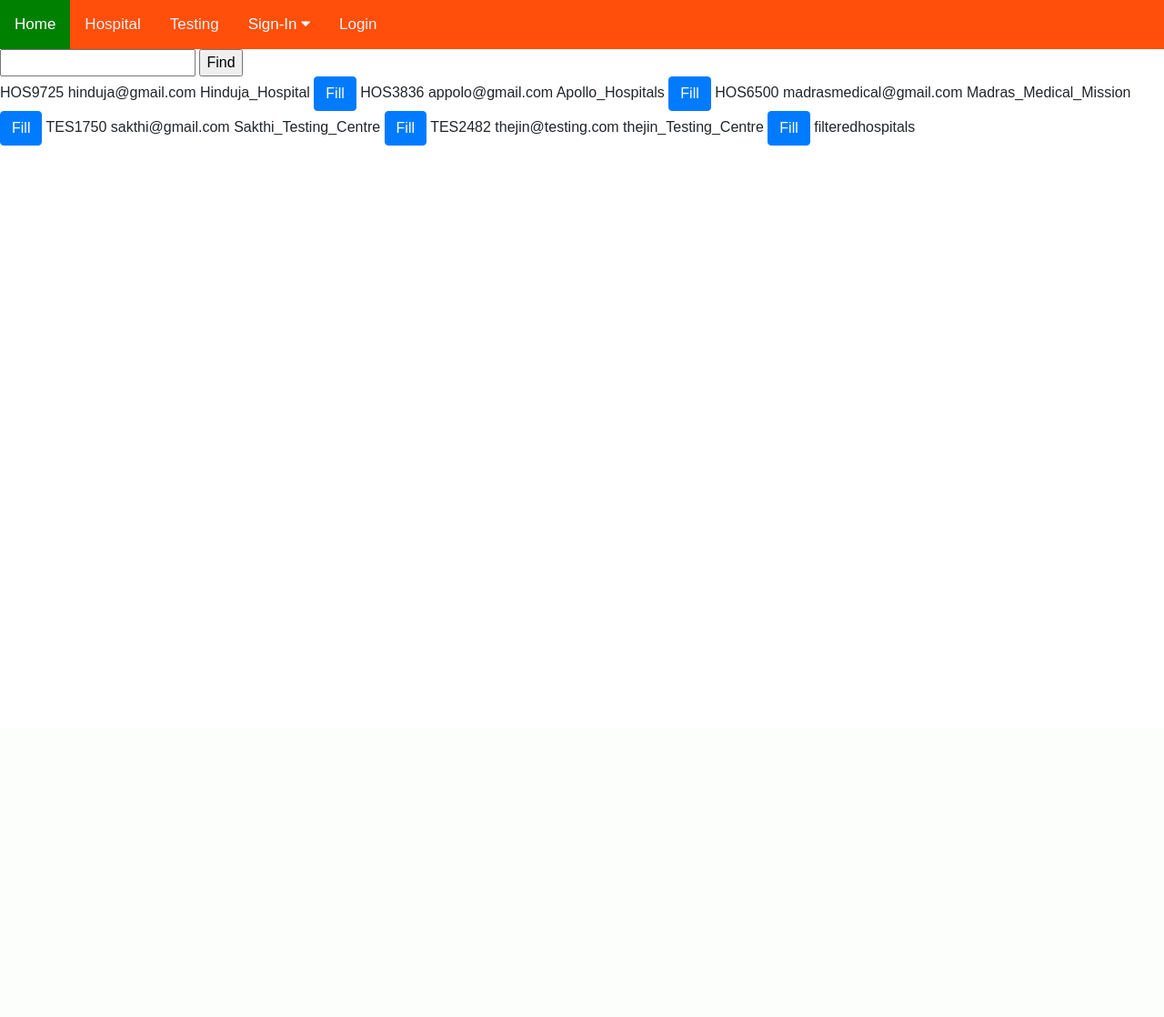
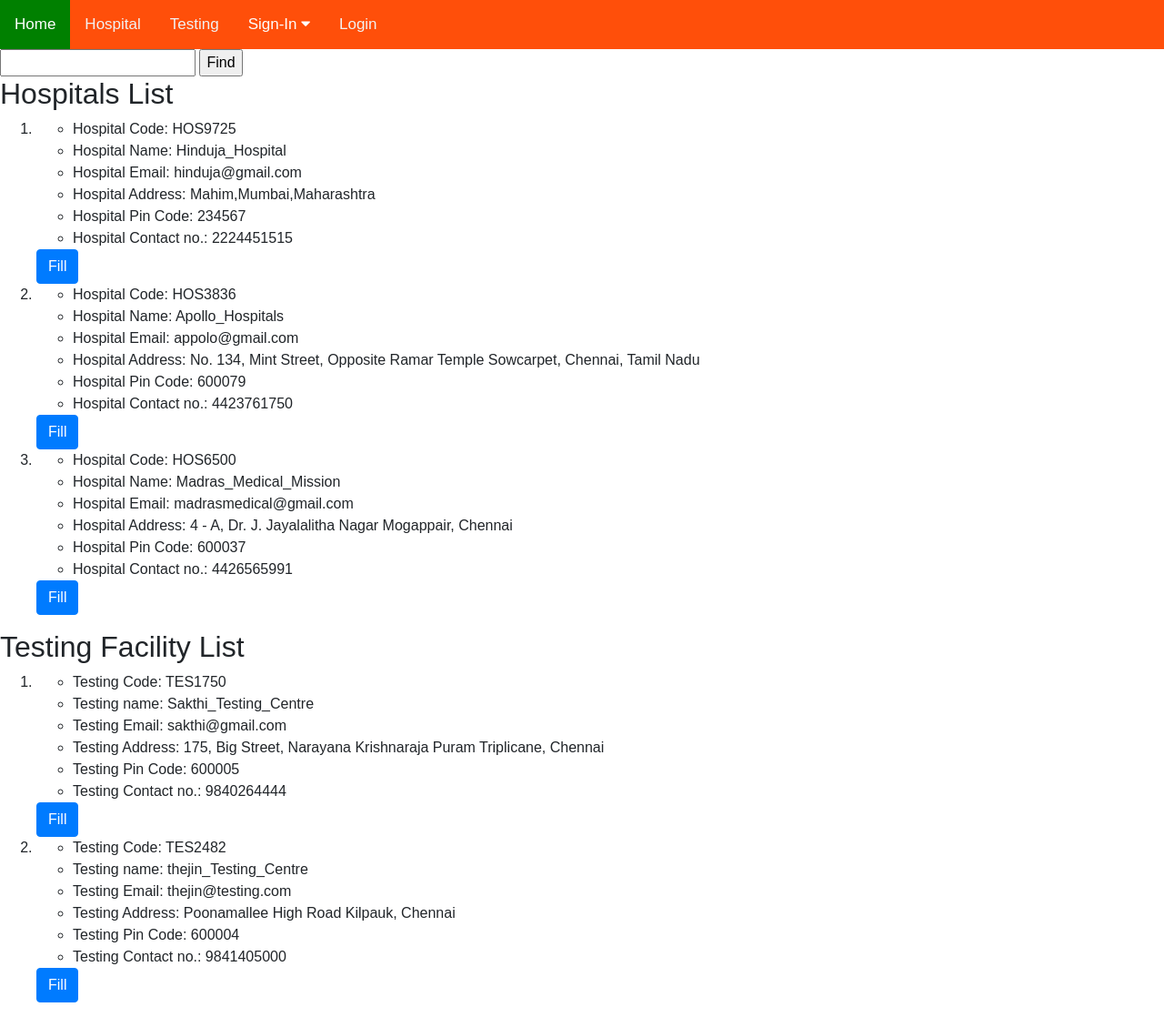
Before and after one commit to m-a-rahul/COVID19-BOT, a Django app: page / in a window 1280 px wide. Shown: the whole page at 91% size. Before the commit the page ends 160 px from the top, so only its background shows below. Run offline with Django 3.2, Linux system fonts and the light colour scheme; data comes from the database, SQL or seed files in the repository; some libraries are stand-ins or nearby versions.

Commit message:
Home page alterations

```diff
--- a/templates/index.html
+++ b/templates/index.html
@@ -5,26 +5,61 @@
   <input type="text" name="pin_code" value="">
   <input type="submit"  value="Find">
 </form>
-{% for hospital in hospitals %}
-{{ hospital.hospital.username }}
-{{ hospital.hospital.email }}
-{{ hospital.name }}
+{% if filteredhospitals %}
+<h3>Filtered Hospitals</h3>
+<ol>
+  {% for hospital in filteredhospitals %}
+  <li>
+    <ul>
+      <li>Hospital Code: {{ hospital.hospital.username }}</li>
+      <li>Hospital Name: {{ hospital.name }}</li>
+      <li>Hospital Email: {{ hospital.hospital.email }}</li>
+      <li>Hospital Address: {{ hospital.address }} </li>
+      <li>Hospital Pin Code: {{ hospital.pin_code }}</li>
+      <li>Hospital Contact no.: {{ hospital.contact_no }}</li>
+    </ul>
     <a href="{% url 'general:booking' slug=hospital.slug %}">
     <button type="button" class="btn btn-primary" name="button">Fill</button>
     </a>
+  </li>
   {% endfor %}
+</ol>
+{% endif %}
+<h2>Hospitals List</h2>
+<ol>
+  {% for hospital in hospitals %}
+  <li>
+    <ul>
+      <li>Hospital Code: {{ hospital.hospital.username }}</li>
+      <li>Hospital Name: {{ hospital.name }}</li>
+      <li>Hospital Email: {{ hospital.hospital.email }}</li>
+      <li>Hospital Address: {{ hospital.address }} </li>
+      <li>Hospital Pin Code: {{ hospital.pin_code }}</li>
+      <li>Hospital Contact no.: {{ hospital.contact_no }}</li>
+    </ul>
+    <a href="{% url 'general:booking' slug=hospital.slug %}">
+    <button type="button" class="btn btn-primary" name="button">Fill</button>
+    </a>
+  </li>
+  {% endfor %}
+</ol>
+<h2>Testing Facility List</h2>
+<ol>
   {% for test in testing %}
-{{ test.testing.username }}
-{{ test.testing.email }}
-{{ test.name }}
+  <li>
+    <ul>
+      <li>Testing Code: {{ test.testing.username }}</li>
+      <li>Testing name: {{ test.name }}</li>
+      <li>Testing Email: {{ test.testing.email }}</li>
+      <li>Testing Address: {{ test.address }}</li>
+      <li>Testing Pin Code: {{ test.pin_code }}</li>
+      <li>Testing Contact no.: {{ test.contact_no }}</li>
+    </ul>
     <a href="{% url 'general:booking' slug=test.slug %}">
     <button type="button" class="btn btn-primary" name="button">Fill</button>
     </a>
+  </li>
+
   {% endfor %}
-filteredhospitals
-{% for hospital in filteredhospitals %}
-{{ hospital.hospital.username }}
-{{ hospital.hospital.email }}
-{{ hospital.name }}
-{% endfor %}
+</ol>
 {% endblock %}
```
Lines whose indentation alone changed are shown as unchanged.
